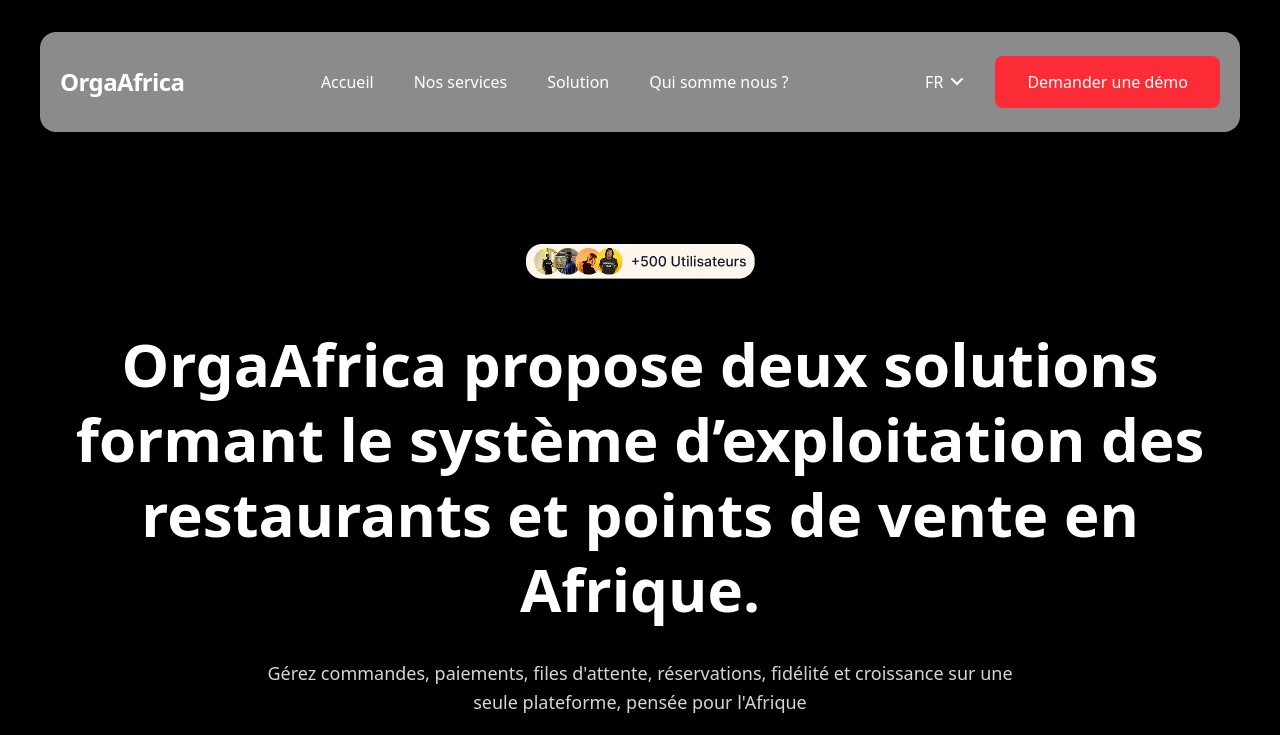
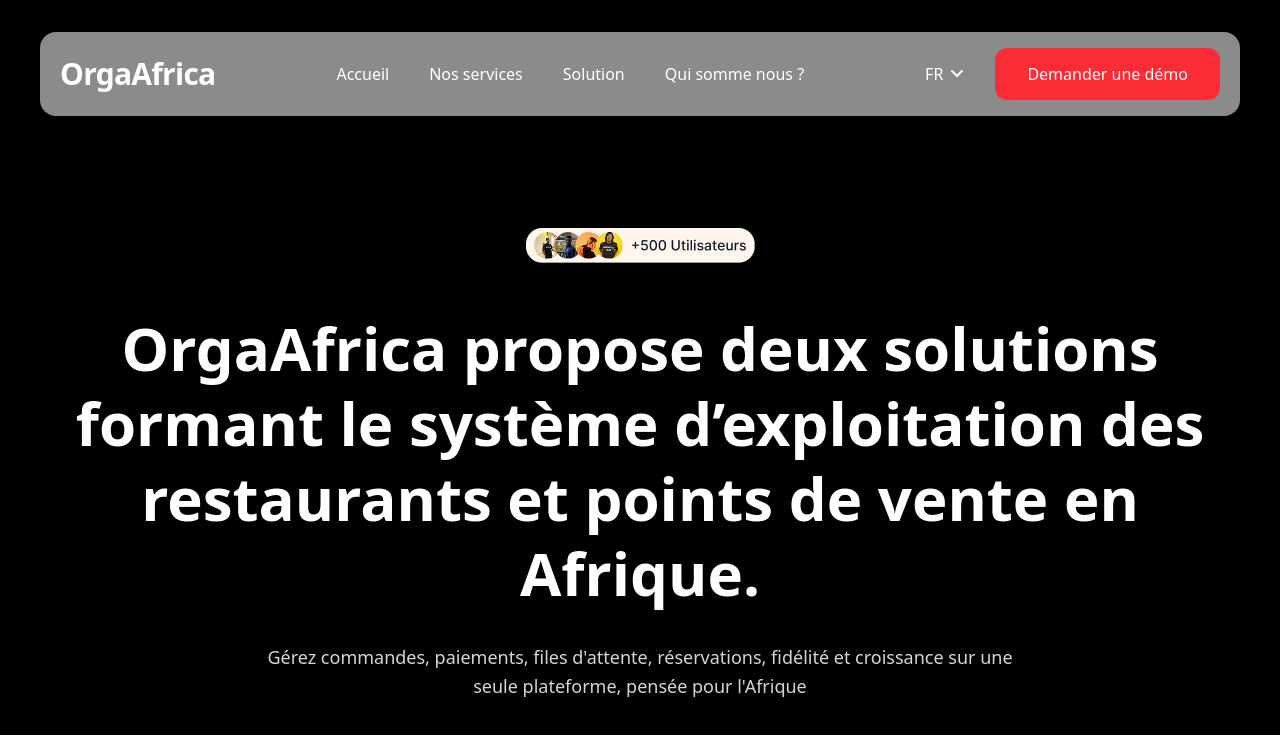
Before and after one commit to W3-Frame/Orga-Landing-page, a Vue app in the folder Orga-landingPage/: page / in a window 1280 px wide. Shown: the top 735 px of the page. Built offline with nearby package versions, Linux system fonts and the light colour scheme.

Commit message:
Enhance Navbar component: improve layout, add language selection dropdown

```diff
--- a/Orga-landingPage/src/components/Navbar.vue
+++ b/Orga-landingPage/src/components/Navbar.vue
@@ -1,7 +1,7 @@
 <template>
-  <nav class="bg-[#8C8B8B] mx-10 my-8 py-6 px-5 rounded-2xl">
+  <nav class="bg-[#8C8B8B] mx-10 my-8 py-4 px-5 rounded-2xl">
     <div class="max-w-7xl mx-auto flex items-center justify-between">
-      <div class="text-2xl font-bold text-white tracking-tight">OrgaAfrica</div>
+      <div class="text-3xl font-extrabold text-white tracking-tight">OrgaAfrica</div>
 
       <div class="text-white text-base font-normal flex item-center gap-10">
         <a href="#" class="py-2 hover:border-t-2 hover:border-b-2 hover:border-white transition-all"
@@ -19,22 +19,54 @@
       </div>
 
       <div class="flex items-center gap-8">
-        <div
+        <div class="relative">
+          <button
+            type="button"
+            @click="toggleLanguageMenu"
             class="text-white text-base font-medium cursor-pointer hover:opacity-80 transition-opacity flex items-center gap-2"
+            aria-haspopup="listbox"
+            :aria-expanded="isLanguageOpen"
           >
-          FR
+            {{ selectedLanguage }}
             <svg
               width="12"
               height="8"
               viewBox="0 0 12 8"
               fill="none"
               xmlns="http://www.w3.org/2000/svg"
+              :class="isLanguageOpen ? 'rotate-180' : 'rotate-0'"
+              class="transition-transform"
             >
-            <path d="M1 1L6 6L11 1" stroke="currentColor" stroke-width="2" stroke-linecap="round" />
+              <path
+                d="M1 1L6 6L11 1"
+                stroke="currentColor"
+                stroke-width="2"
+                stroke-linecap="round"
+              />
             </svg>
+          </button>
+
+          <div
+            v-if="isLanguageOpen"
+            class="absolute right-0 mt-2 w-28 rounded-xl bg-[#6f6e6e] border border-white/10 shadow-lg py-2 z-10"
+            role="listbox"
+          >
+            <button
+              v-for="lang in languages"
+              :key="lang"
+              type="button"
+              @click.stop="selectLanguage(lang)"
+              class="w-full px-3 py-2 text-left text-white text-sm hover:bg-white/10 transition-colors"
+              :class="lang === selectedLanguage ? 'font-semibold' : 'font-normal'"
+              role="option"
+              :aria-selected="lang === selectedLanguage"
+            >
+              {{ lang }}
+            </button>
+          </div>
         </div>
         <button
-          class="bg-red-500 hover:bg-red-600 transition-colors text-white px-8 py-3.5 rounded-lg text-base font-medium"
+          class="bg-red-500 hover:bg-red-600 transition-colors text-white px-8 py-3.5 rounded-xl text-base font-medium"
         >
           Demander une démo
         </button>
@@ -42,3 +74,34 @@
     </div>
   </nav>
 </template>
+
+<script setup lang="ts">
+import { onBeforeUnmount, onMounted, ref } from 'vue'
+
+const languages = ['FR', 'EN'] as const
+const selectedLanguage = ref<(typeof languages)[number]>('FR')
+const isLanguageOpen = ref(false)
+
+const toggleLanguageMenu = (event: MouseEvent) => {
+  event.stopPropagation()
+  isLanguageOpen.value = !isLanguageOpen.value
+}
+
+const selectLanguage = (lang: (typeof languages)[number]) => {
+  selectedLanguage.value = lang
+  isLanguageOpen.value = false
+}
+
+const closeLanguageMenu = () => {
+  isLanguageOpen.value = false
+}
+
+onMounted(() => {
+  window.addEventListener('click', closeLanguageMenu)
+})
+
+onBeforeUnmount(() => {
+  window.removeEventListener('click', closeLanguageMenu)
+})
+</script>
+<style scoped></style>
```
Lines whose indentation alone changed are shown as unchanged.
